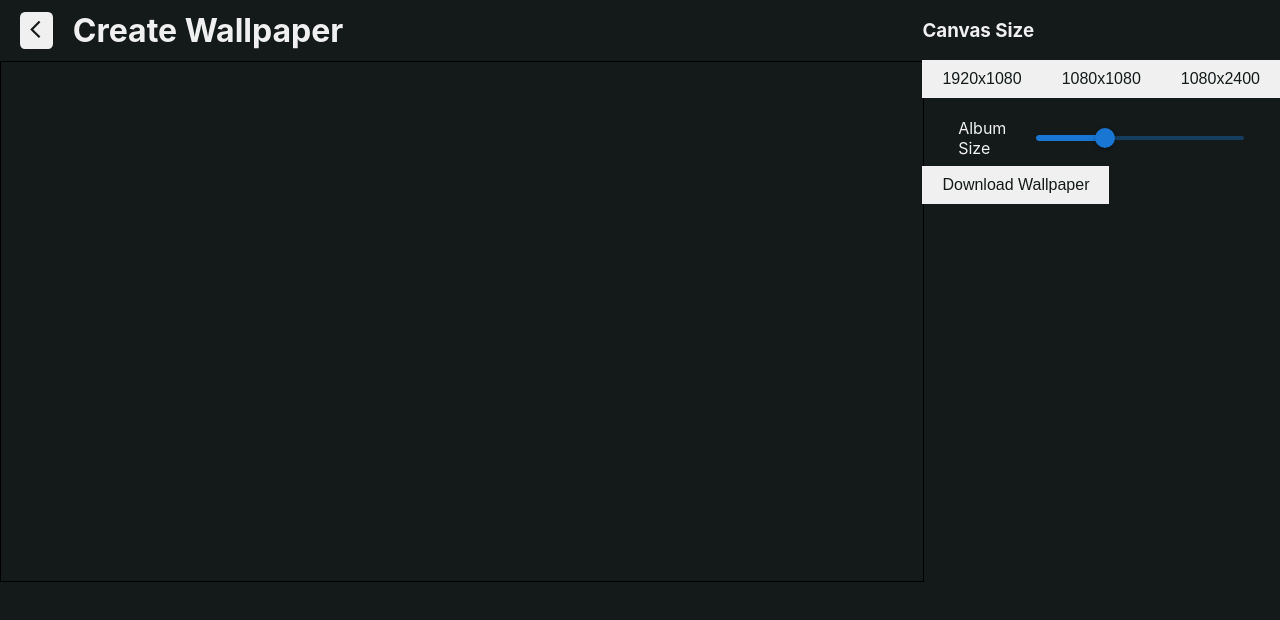
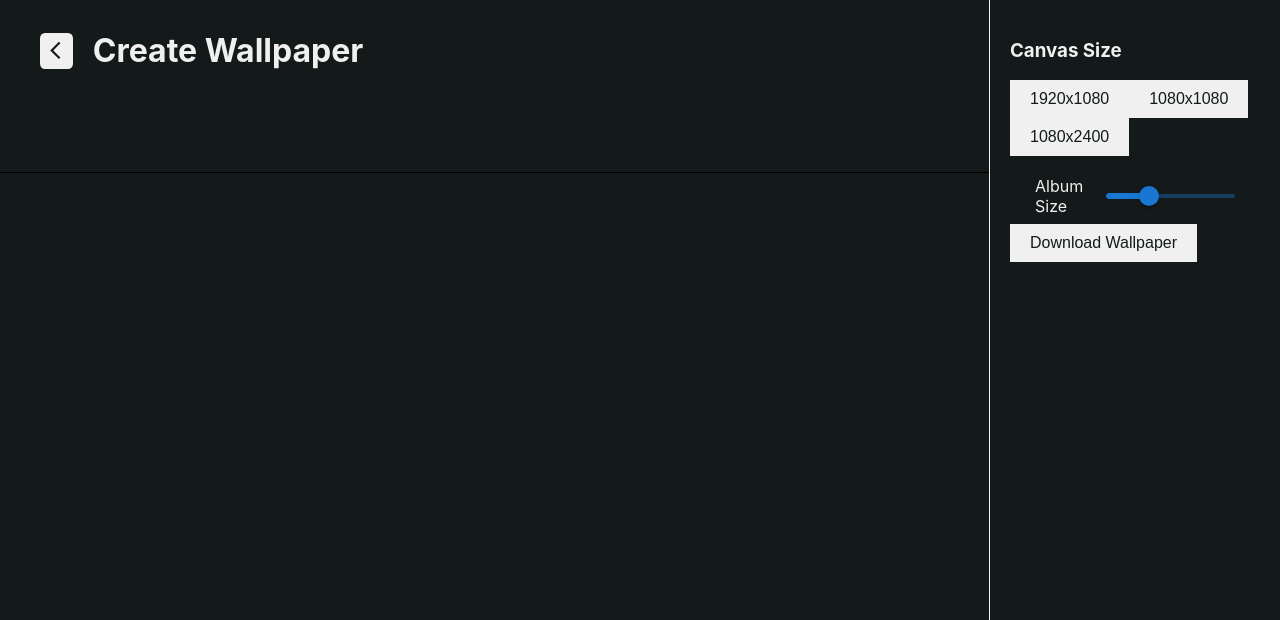
Before and after one commit to DhruvSinha2003/album-cover-wallpaper, a React (Create React App) app: page /create in a window 1280 px wide. Shown: the top 620 px of the page. Built offline with nearby package versions, Linux system fonts and the light colour scheme.

Commit message:
album fits on screen but ugly

```diff
--- a/src/Create.js
+++ b/src/Create.js
@@ -1,4 +1,4 @@
-import React, { useEffect, useRef, useState } from "react";
+import React, { useCallback, useEffect, useRef, useState } from "react";
 import { IconContext } from "react-icons";
 import { MdArrowBackIosNew } from "react-icons/md";
 import { useLocation, useNavigate } from "react-router-dom";
@@ -11,25 +11,14 @@ export default function Create() {
   const [albumSize, setAlbumSize] = useState(100);
   const canvasRef = useRef(null);
   const imageRef = useRef(null);
+  const containerRef = useRef(null);
   let navigate = useNavigate();
 
   const handleBack = () => {
     navigate("/");
   };
 
-  useEffect(() => {
-    if (image) {
-      const img = new Image();
-      img.crossOrigin = "anonymous";
-      img.onload = () => {
-        imageRef.current = img;
-        drawImage();
-      };
-      img.src = image;
-    }
-  }, [image]);
-
-  const drawImage = () => {
+  const drawImage = useCallback(() => {
     if (canvasRef.current && imageRef.current) {
       const canvas = canvasRef.current;
       const ctx = canvas.getContext("2d");
@@ -45,11 +34,53 @@ export default function Create() {
       const y = (canvas.height - newHeight) / 2;
       ctx.drawImage(img, x, y, newWidth, newHeight);
     }
+  }, [albumSize]);
+
+  const adjustCanvasSize = useCallback(() => {
+    if (containerRef.current && canvasRef.current) {
+      const container = containerRef.current;
+      const canvas = canvasRef.current;
+      const containerWidth = container.clientWidth;
+      const containerHeight = container.clientHeight;
+      const canvasAspectRatio = canvasSize.width / canvasSize.height;
+      const containerAspectRatio = containerWidth / containerHeight;
+
+      let newWidth, newHeight;
+
+      if (canvasAspectRatio > containerAspectRatio) {
+        newWidth = containerWidth;
+        newHeight = containerWidth / canvasAspectRatio;
+      } else {
+        newHeight = containerHeight;
+        newWidth = containerHeight * canvasAspectRatio;
+      }
+
+      canvas.style.width = `${newWidth}px`;
+      canvas.style.height = `${newHeight}px`;
+    }
+  }, [canvasSize.width, canvasSize.height]);
+
+  useEffect(() => {
+    if (image) {
+      const img = new Image();
+      img.crossOrigin = "anonymous";
+      img.onload = () => {
+        imageRef.current = img;
+        drawImage();
       };
+      img.src = image;
+    }
+  }, [image, drawImage]);
 
   useEffect(() => {
     drawImage();
-  }, [canvasSize, albumSize]);
+    adjustCanvasSize();
+  }, [canvasSize, albumSize, drawImage, adjustCanvasSize]);
+
+  useEffect(() => {
+    window.addEventListener("resize", adjustCanvasSize);
+    return () => window.removeEventListener("resize", adjustCanvasSize);
+  }, [adjustCanvasSize]);
 
   const handleDownload = () => {
     if (canvasRef.current) {
@@ -71,8 +102,8 @@ export default function Create() {
   };
 
   return (
-    <div style={{ display: "flex" }}>
-      <div style={{ flex: 1 }}>
+    <div style={{ display: "flex", height: "100vh" }}>
+      <div style={{ flex: 1, display: "flex", flexDirection: "column" }}>
         <div className="top-bar">
           <IconContext.Provider value={{ size: "1.3em" }}>
             <div className="back-button" onClick={handleBack}>
@@ -81,6 +112,16 @@ export default function Create() {
           </IconContext.Provider>
           <h1>Create Wallpaper</h1>
         </div>
+        <div
+          ref={containerRef}
+          style={{
+            flex: 1,
+            overflow: "hidden",
+            display: "flex",
+            justifyContent: "center",
+            alignItems: "center",
+          }}
+        >
           <canvas
             ref={canvasRef}
             width={canvasSize.width}
@@ -88,9 +129,11 @@ export default function Create() {
             style={{
               border: "1px solid black",
               maxWidth: "100%",
-            height: "auto",
+              maxHeight: "100%",
+              objectFit: "contain",
             }}
           />
+        </div>
       </div>
       <Sidebar
         onSizeChange={handleSizeChange}
--- a/src/Home.css
+++ b/src/Home.css
@@ -4,6 +4,8 @@ body {
   color: #f0f0f0;
   display: flex;
   justify-content: center;
+  margin: 0;
+  padding: 0;
 }
 
 .App {
@@ -95,7 +97,7 @@ button {
   align-items: center;
   gap: 20px;
   margin-left: 20px;
-  height: 10%;
+  padding: 10px 20px;
 }
 
 .back-button {
@@ -115,8 +117,10 @@ button {
 }
 
 .sidebar {
-  padding: "20px";
-  border-left: 1px #f0f0f0;
+  width: 250px;
+  padding: 20px;
+  border-left: 1px solid #f0f0f0;
+  overflow-y: auto;
 }
 
 .sliders {
--- a/src/Sidebar.js
+++ b/src/Sidebar.js
@@ -33,7 +33,9 @@ export default function Sidebar({
           />
         </Stack>
       </div>
-      <button onClick={onDownload}>Download Wallpaper</button>
+      <button onClick={onDownload} className="download-button">
+        Download Wallpaper
+      </button>
     </div>
   );
 }
```
Lines whose indentation alone changed are shown as unchanged.
